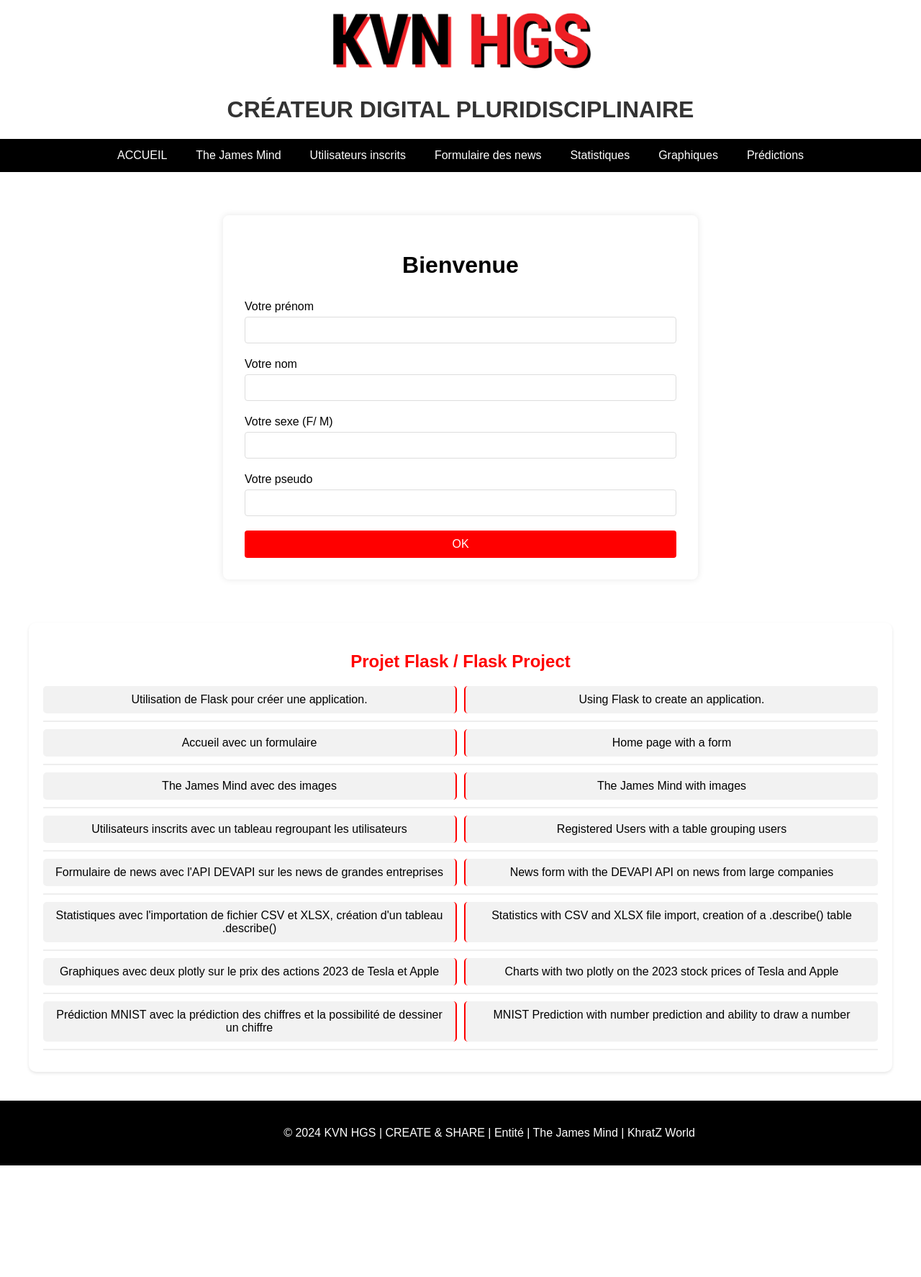
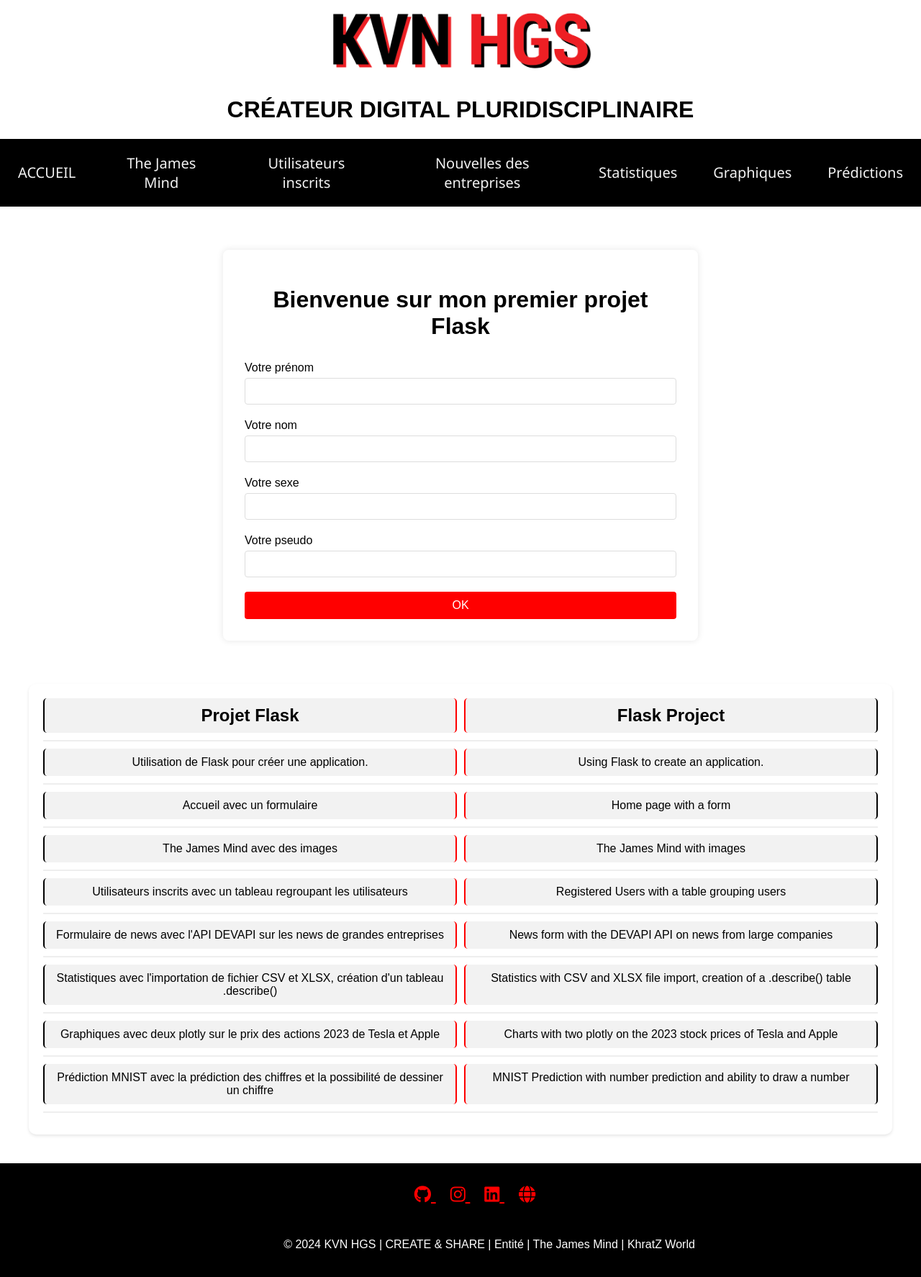
Before and after one commit to kvnhgs/projets, a Flask app: page / in a window 1280 px wide; the page is wider, and only the part inside the window is pictured. Shown: that part at 72% size. Before the commit the page ends 1619 px from the top of that part, so only its background shows below. Run offline with Flask 3, Linux system fonts and the light colour scheme; parts of the project's set-up code (start-up, migrations or seed data) failed here and were passed over.

Commit message:
MAJ PROJET FLASK

```diff
--- a/Projet Flask/main.py
+++ b/Projet Flask/main.py
@@ -1,34 +1,25 @@
 from flask import Flask, render_template, request, jsonify, redirect
 import pandas as pd
 import numpy as np
-from PIL import Image, ImageOps
+from PIL import Image
 from utils import fetch_company_news, create_stock_graph
 from models import User, db
-from sklearn import datasets, svm
 import base64
 import io
-import os
-from werkzeug.utils import secure_filename
 from sklearn import datasets, svm
 from sklearn.model_selection import train_test_split
 import joblib
 
-# Charger les données MNIST
+# Prédictions
 digits = datasets.load_digits()
-
-# Diviser les données en ensembles d'entraînement et de test
 X_train, X_test, y_train, y_test = train_test_split(digits.data, digits.target, test_size=0.2, random_state=42)
-
-# Créer et entraîner un classificateur SVM
 clf = svm.SVC(gamma=0.001)
 clf.fit(X_train, y_train)
-
-# Évaluer le modèle sur les données de test
 accuracy = clf.score(X_test, y_test)
 print(f"Accuracy: {accuracy}")
+joblib.dump(clf, 'mnist_model.pkl')
+model = joblib.load('mnist_model.pkl')
 
-# Sauvegarder le modèle dans un fichier .pkl
-joblib.dump(clf, 'mnist_model.pkl')
 
 app = Flask(__name__)
 app.config['SQLALCHEMY_DATABASE_URI'] = 'sqlite:///app.db'
@@ -42,9 +33,6 @@ with app.app_context():
 
 # Dataset
 df = pd.read_excel('data/tesla_apple.xlsx')
-
-# Charger le modèle
-model = joblib.load('mnist_model.pkl')
 
 # Route accueil
 @app.route("/")
@@ -96,13 +84,9 @@ def upload():
             elif '.xlsx' in uploaded_file.filename:
                 df = pd.read_excel(uploaded_file)
 
-            # Générer les statistiques et les convertir en HTML
             stats_html = df.describe().to_html()
-
-            # Nettoyer les caractères indésirables
             stats_html_clean = stats_html.strip("[' ]")
 
-            # Passer la chaîne nettoyée au template
             return render_template('stats.html', tables=stats_html_clean)
     return render_template('upload.html')
 
@@ -113,7 +97,7 @@ def get_news_form():
     if request.method == 'POST':
         company = request.form['company']
         news_data = fetch_company_news(company)
-        if news_data:  # Ici, on vérifie simplement si news_data n'est pas vide
+        if news_data:
             return render_template("news.html", news=news_data, company=company)
         else:
             return f"Pas de nouvelles disponibles pour {company}."
@@ -139,18 +123,15 @@ def prediction():
     prediction_result = None
 
     if request.method == 'POST':
-        # Vérifier si le fichier a été envoyé
         if 'file' not in request.files:
             return redirect(request.url)
 
         file = request.files['file']
 
-        # Vérifier si l'utilisateur a sélectionné un fichier
         if file.filename == '':
             return redirect(request.url)
 
         if file:
-            # Préparer l'image pour la prédiction
             image = Image.open(file.stream).convert('L')
             image = image.resize((8, 8), Image.Resampling.LANCZOS)
             image = np.array(image)
@@ -162,18 +143,15 @@ def prediction():
 # Route prédiction dessin
 @app.route('/predict', methods=['POST'])
 def prediction_dessin():
-    data = request.get_json()  # Récupère les données JSON de la requête
+    data = request.get_json()
     if data and 'image' in data:
         image_base64 = data['image']
-        # Supprimer l'en-tête de données base64
         image_data = base64.b64decode(image_base64.split(',')[1])
         image = Image.open(io.BytesIO(image_data)).convert('L')
         image = image.resize((8, 8), Image.Resampling.LANCZOS)
 
-        # Traitement de l'image pour le modèle
         image_array = np.array(image).reshape(1, -1)
 
-        # Prédiction
         prediction = model.predict(image_array)[0]
 
         return jsonify({'prediction': int(prediction)})
--- a/Projet Flask/static/main.css
+++ b/Projet Flask/static/main.css
@@ -9,7 +9,12 @@ body {
     min-height: 100vh;
 }
 
-/* Assurez-vous que le contenu principal prend l'espace disponible */
+/* Style titre tableau sommaire accueil */
+.text-large {
+    font-size: 24px;
+}
+
+/* Style contenu principal prend l'espace disponible */
 .content {
     flex: 1;
     padding: 20px;
@@ -24,30 +29,50 @@ body {
     width: 100%;
 }
 
-/* Style de la barre de navigation */
+/* Style de base pour la barre de navigation */
 .navbar {
     background-color: black;
-    overflow: hidden;
     display: flex;
-    justify-content: center; /* Centrer les éléments de la navbar */
+    justify-content: center;
+    align-items: center;
+    padding: 10px 0;
+    font-family: 'Segoe UI', Tahoma, Geneva, Verdana, sans-serif;
+    font-size: 20px;
 }
 
-/* Style des liens dans la navbar */
 .navbar a {
-    display: block;
-    color: white;
-    text-align: center;
-    padding: 14px 20px;
+    display: inline-block;
+    padding: 10px 15px;
+    margin: 0 10px;
+    color: #f2f2f2;
     text-decoration: none;
+    position: relative;
+    transition: color 0.3s ease;
 }
 
-/* Changement de couleur au survol */
-.navbar a:hover {
-    background-color: red;
-    color: black;
+.navbar a::before {
+    content: '';
+    position: absolute;
+    width: 100%;
+    height: 2px;
+    bottom: 0;
+    left: 0;
+    background-color: #e60000;
+    visibility: hidden;
+    transform: scaleX(0);
+    transition: all 0.3s ease-in-out 0s;
 }
 
-/* Style du formulaire modernisé */
+.navbar a:hover::before {
+    visibility: visible;
+    transform: scaleX(1);
+}
+
+.navbar a:hover {
+    color: #e60000;
+}
+
+/* Style du formulaire */
 .form-container {
     max-width: 600px;
     background-color: #fff;
@@ -95,17 +120,17 @@ body {
 }
 
 .submit-btn:hover {
-    background-color: darkred;
+    background-color: black;
 }
 
 /* Style des titres */
 h1, h2 {
-    color: #333;
+    color: black;
 }
 
 /* Classe pour les éléments textuels */
 .hello {
-    color: #333;
+    color: black;
     margin: 5px 0;
 }
 
@@ -166,10 +191,12 @@ img {
 
 .bilingual-text p:first-child {
     border-right: 2px solid red;
+    border-left: 2px solid black;
 }
 
 .bilingual-text p:last-child {
     border-left: 2px solid red;
+    border-right: 2px solid black;
 }
 
 /* Page Utilisateurs inscrits */
@@ -185,7 +212,7 @@ img {
 }
 
 .table-container {
-    overflow-x: auto; /* Pour la prise en charge du défilement sur petits écrans */
+    overflow-x: auto;
 }
 
 .styled-table {
@@ -296,13 +323,13 @@ img {
 }
 
 .stats-table {
-    overflow-x: auto;  /* Pour gérer les débordements de tableau sur petits écrans */
+    overflow-x: auto;
 }
 
 table {
     width: 100%;
     border-collapse: collapse;
-    margin-top: 20px; /* Espace entre le titre et le tableau */
+    margin-top: 20px;
 }
 
 th, td {
@@ -407,7 +434,7 @@ th {
 }
 
 .news-date {
-    color: #666;
+    color: black;
     font-style: italic;
 }
 
@@ -466,7 +493,7 @@ th {
     width: 100%;
     font-size: 16px;
     margin-top: 10px;
-    display: block; /* Make the button extend the full width */
+    display: block;
 }
 
 .submit-btn:hover {
@@ -489,14 +516,14 @@ th {
 
 .clear-btn {
     background-color: black;
-    margin-left: 0; /* Align with the predict button */
+    margin-left: 0;
 }
 
 .clear-btn:hover {
-    background-color: #333;
+    background-color: black;
 }
 
-/* Additional styles to align with the upload page */
+/* Page upload */
 .form-group {
     margin-bottom: 20px;
 }
@@ -506,3 +533,29 @@ th {
     margin-bottom: 5px;
     color: black;
 }
+
+/* Social */
+.social-icons {
+    text-align: center;
+    padding: 20px;
+}
+
+.social-icons a {
+    color: red;
+    margin: 0 10px;
+    font-size: 24px;
+}
+
+.social-icons a:hover {
+    color: red;
+}
+
+.social-icons-list {
+    list-style: none;
+    padding: 0;
+    margin: 0;
+}
+
+.social-icons-list li {
+    display: inline-block;
+}
--- a/Projet Flask/templates/home.html
+++ b/Projet Flask/templates/home.html
@@ -5,7 +5,7 @@
 {% block content %}
 
 <div class="form-container">
-    <h1 class="form-heading">Bienvenue</h1>
+    <h1 class="form-heading">Bienvenue sur mon premier projet Flask</h1>
     <form action="/envoi-infos" method="POST" class="user-form">
         <div class="form-group">
             <label for="prenom">Votre prénom</label>
@@ -16,7 +16,7 @@
             <input type="text" name="nom" id="nom" required>
         </div>
         <div class="form-group">
-            <label for="sexe">Votre sexe (F/ M)</label>
+            <label for="sexe">Votre sexe</label>
             <input type="text" name="sexe" id="sexe" required>
         </div>
         <div class="form-group">
@@ -29,7 +29,10 @@
 
 <div class="bilingual-container">
     <div class="bilingual-card">
-        <h2>Projet Flask / Flask Project</h2>
+        <div class="bilingual-text">
+            <p class="text-large"><strong>Projet Flask</strong></p>
+            <p class="text-large"><strong>Flask Project</strong></p>
+        </div>
         <div class="bilingual-text">
             <p>Utilisation de Flask pour créer une application.</p>
             <p>Using Flask to create an application.</p>
--- a/Projet Flask/templates/layout.html
+++ b/Projet Flask/templates/layout.html
@@ -4,6 +4,7 @@
     <meta charset="UTF-8">
     <title>{% block title %}{% endblock %}</title>
     <link rel="stylesheet" type="text/css" href="{{ url_for('static', filename='main.css') }}">
+    <link rel="stylesheet" href="https://cdnjs.cloudflare.com/ajax/libs/font-awesome/5.15.3/css/all.min.css">
 </head>
 <body>
     <header>
@@ -15,7 +16,7 @@
             <a href="{{ url_for('hello') }}">ACCUEIL</a>
             <a href="{{ url_for('jms') }}">The James Mind</a>
             <a href="{{ url_for('utilisateurs_inscrits') }}">Utilisateurs inscrits</a>
-            <a href="{{ url_for('get_news_form') }}">Formulaire des news</a>
+            <a href="{{ url_for('get_news_form') }}">Nouvelles des entreprises</a>
             <a href="{{ url_for('upload') }}">Statistiques</a>
             <a href="{{ url_for('stock_graph', company=['Apple', 'Tesla']) }}">Graphiques</a>
             <a href="{{ url_for('prediction') }}">Prédictions</a>
@@ -28,6 +29,20 @@
     </main>
 
     <footer class="footer">
+        <div class="social-icons">
+            <a href="https://github.com/kvnhgs" target="_blank">
+                <i class="fab fa-github"></i>
+            </a>
+            <a href="https://www.instagram.com/kvnhgs" target="_blank">
+                <i class="fab fa-instagram"></i>
+            </a>
+            <a href="https://www.linkedin.com/in/kevinheugas" target="_blank">
+                <i class="fab fa-linkedin"></i>
+            </a>
+            <a href="https://www.kvn-hgs.com" target="_blank">
+                <i class="fas fa-globe"></i>
+            </a>
+        </div>
         <p class="footer">© 2024 KVN HGS | CREATE & SHARE | Entité | The James Mind | KhratZ World</p>
     </footer>
 </body>
--- a/Projet Flask/templates/stats.html
+++ b/Projet Flask/templates/stats.html
@@ -4,7 +4,7 @@
 
 {% block content %}
 <div class="stats-container">
-    <h1 class="stats-title">Statistiques du Fichier Chargé</h1>
+    <h1 class="stats-title">Statistiques du fichier chargé</h1>
     <div class="stats-table">
         {{ tables | safe }}
     </div>
--- a/Projet Flask/templates/utilisateurs_inscrits.html
+++ b/Projet Flask/templates/utilisateurs_inscrits.html
@@ -12,7 +12,7 @@
                     <th>Pseudo</th>
                     <th>Nom</th>
                     <th>Prénom</th>
-                    <th>Sexe</th>
+                    <th>sexe</th>
                 </tr>
             </thead>
             <tbody>
```
Also changed, not shown: Projet Flask/utils.py (+3 -7 lines), Projet Flask/instance/app.db.
